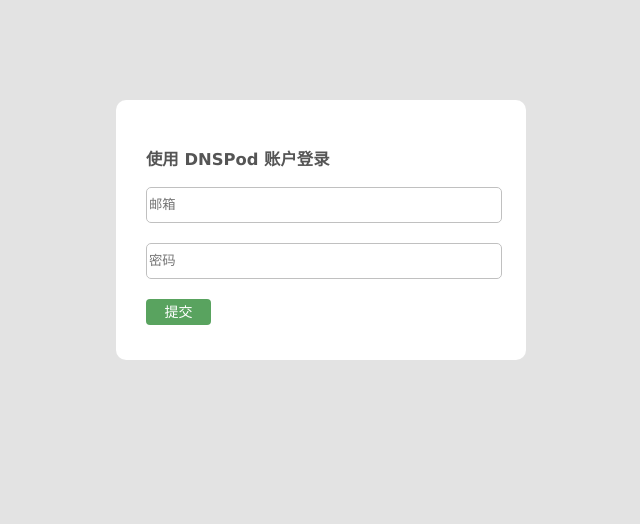
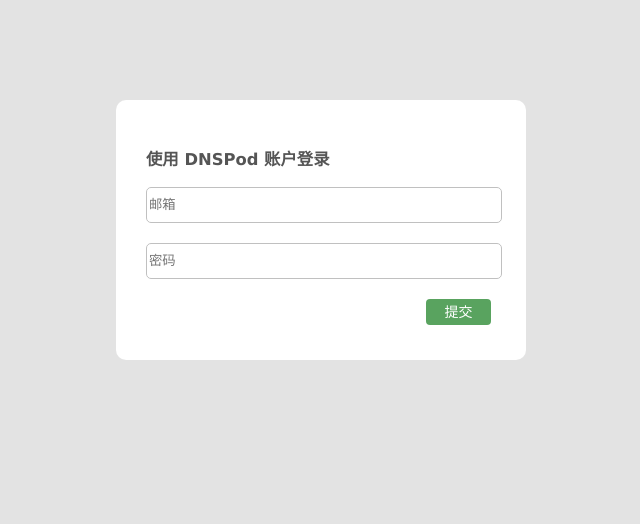
Before and after one commit to wickydong/DNSPod-Web-Client, a Python web app: template templates/signin.html in a window 1280 px wide. Shown: the top 524 px of the page, without its empty margins (319-959 px from the left). Run offline with Jinja, Linux system fonts and the light colour scheme; the template is opened without the code that fills it, so the values that code supplies are empty; some libraries are stand-ins or nearby versions.

Commit message:
working..

```diff
--- a/templates/signin.html
+++ b/templates/signin.html
@@ -4,7 +4,7 @@
 		<meta charset="UTF-8">
 		<title>Login</title>
 		<script src="//ajax.googleapis.com/ajax/libs/jquery/1.9.1/jquery.min.js"></script>
-		<link rel="stylesheet" type="text/css" href="/static/anran.css" />
+		<link rel="stylesheet" type="text/css" href="/static/css/anran.css" />
 	</head>
 
 <body>
@@ -15,7 +15,7 @@
 		<input class="inputBox" id="loginEmail" name="email" type="email" placeholder="邮箱">
 		<input class="inputBox" id="loginPwd" name="password" type="password" placeholder="密码">
 		<input type="submit" value="submit" style="visibility: hidden">
-		<span class="flatBtn option inputSubmitBtn">提交</span>
+		<span class="flatBtn option inputSubmitBtn" style="float:right">提交</span>
 		</form>
 	</div>
 </body>
```
